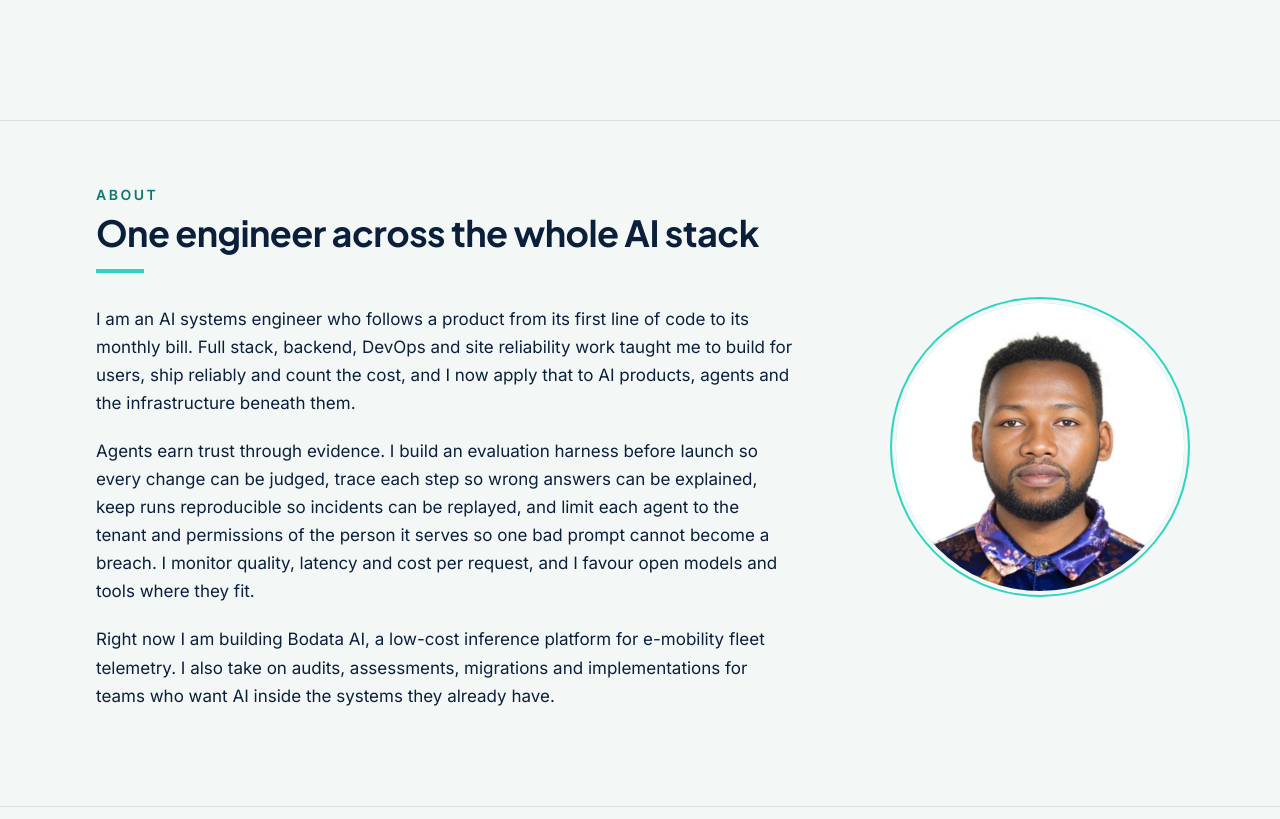
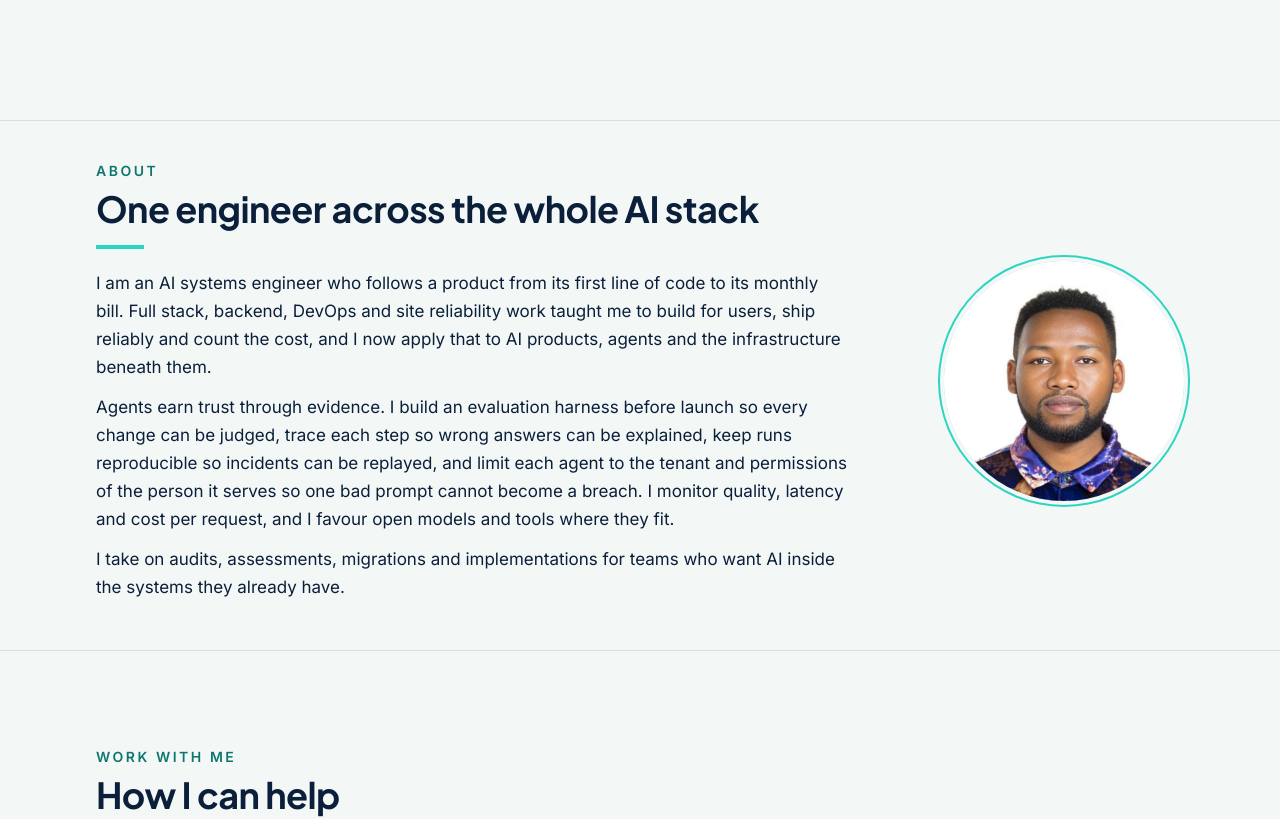
Before and after one commit to gilbertofke/gilbert-portfolio, a Next.js app: page / in a window 1280 px wide. Shown: the part 680-1499 px from the top of the page. Built offline with nearby package versions, Linux system fonts and the light colour scheme; no server answers.

Commit message:
feat(about): drop Bodata line and fit section to one screen

```diff
--- a/src/components/About.tsx
+++ b/src/components/About.tsx
@@ -4,11 +4,11 @@ import SectionHeading from "./SectionHeading";
 
 export default function About() {
   return (
-    <section id="about" className="pb-16 pt-12 md:pb-24 md:pt-16">
-      <div className="page-container grid gap-10 md:grid-cols-[minmax(0,1fr)_16rem] md:gap-16 lg:grid-cols-[minmax(0,1fr)_18rem]">
+    <section id="about" className="pb-10 pt-8 md:pb-12 md:pt-10">
+      <div className="page-container grid gap-8 md:grid-cols-[minmax(0,1fr)_13rem] md:gap-12 lg:grid-cols-[minmax(0,1fr)_15rem]">
         <div className="md:self-center">
           <SectionHeading eyebrow="About" title={about.title} />
-          <div className="mt-8 max-w-prose space-y-5">
+          <div className="mt-5 max-w-3xl space-y-3">
             {about.paragraphs.map((paragraph) => (
               <p key={paragraph}>{paragraph}</p>
             ))}
@@ -21,8 +21,8 @@ export default function About() {
             alt={about.photo.alt}
             width={640}
             height={640}
-            sizes="(min-width: 1024px) 288px, (min-width: 768px) 256px, (min-width: 640px) 192px, 160px"
-            className="aspect-square w-40 rounded-full object-cover object-[50%_25%] ring-2 ring-turq ring-offset-4 ring-offset-paper sm:w-48 md:w-64 lg:w-72"
+            sizes="(min-width: 1024px) 240px, (min-width: 768px) 208px, (min-width: 640px) 192px, 160px"
+            className="aspect-square w-40 rounded-full object-cover object-[50%_25%] ring-2 ring-turq ring-offset-4 ring-offset-paper sm:w-48 md:w-52 lg:w-60"
           />
         </div>
       </div>
--- a/src/data/site.ts
+++ b/src/data/site.ts
@@ -74,7 +74,7 @@ export const about = {
   paragraphs: [
     "I am an AI systems engineer who follows a product from its first line of code to its monthly bill. Full stack, backend, DevOps and site reliability work taught me to build for users, ship reliably and count the cost, and I now apply that to AI products, agents and the infrastructure beneath them.",
     "Agents earn trust through evidence. I build an evaluation harness before launch so every change can be judged, trace each step so wrong answers can be explained, keep runs reproducible so incidents can be replayed, and limit each agent to the tenant and permissions of the person it serves so one bad prompt cannot become a breach. I monitor quality, latency and cost per request, and I favour open models and tools where they fit.",
-    "Right now I am building Bodata AI, a low-cost inference platform for e-mobility fleet telemetry. I also take on audits, assessments, migrations and implementations for teams who want AI inside the systems they already have.",
+    "I take on audits, assessments, migrations and implementations for teams who want AI inside the systems they already have.",
   ],
   photo: {
     src: "/images/portrait.jpg",
```
